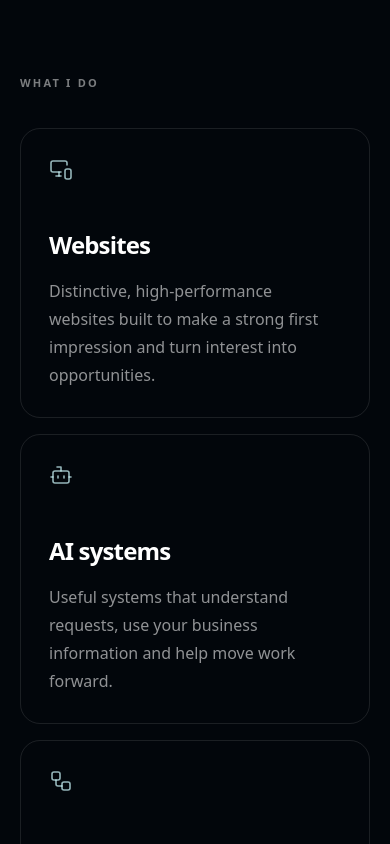
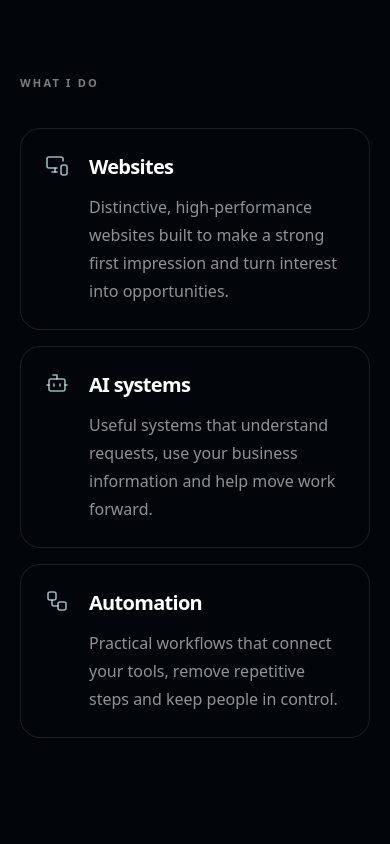
Before and after one commit to socraticblock/Agency, a Next.js app: page /en in a window 390 px wide. Shown: the part 2260-3104 px from the top of the page. Built offline with nearby package versions, Linux system fonts and the light colour scheme; no server answers; a web font is replaced by a local one.

Commit message:
polish(v2): icon-left on mobile What I Do cards to match the reference skeleton

```diff
--- a/src/app/[locale]/_components/v2/Capabilities.tsx
+++ b/src/app/[locale]/_components/v2/Capabilities.tsx
@@ -3,5 +3,5 @@ import type { V2Copy } from "./hero.copy";
 
 export function Capabilities({ copy }: { copy: V2Copy }) {
  const items=[{Icon:MonitorSmartphone,title:copy.websiteTitle,body:copy.websiteBody},{Icon:Bot,title:copy.aiTitle,body:copy.aiBody},{Icon:Workflow,title:copy.automationTitle,body:copy.automationBody}];
- return <section id="capabilities" className="scroll-mt-16 bg-[#02060b] px-5 py-20 sm:px-8 lg:py-28"><div className="mx-auto max-w-[92rem]"><p className="text-[11px] font-extrabold uppercase tracking-[.2em] text-white/48">{copy.capabilitiesEyebrow}</p><div className="mt-9 grid gap-4 md:grid-cols-3">{items.map(({Icon,title,body})=><article key={title} className="rounded-[20px] border border-white/[.1] p-7 transition-colors hover:bg-white/[.02] md:min-h-64 lg:p-9"><Icon className="h-6 w-6 text-cyan-100/72" strokeWidth={1.6} aria-hidden/><h2 className="mt-12 text-2xl font-black tracking-[-.035em]">{title}</h2><p className="mt-4 max-w-sm text-base leading-7 text-white/56">{body}</p></article>)}</div></div></section>;
+ return <section id="capabilities" className="scroll-mt-16 bg-[#02060b] px-5 py-20 sm:px-8 lg:py-28"><div className="mx-auto max-w-[92rem]"><p className="text-[11px] font-extrabold uppercase tracking-[.2em] text-white/48">{copy.capabilitiesEyebrow}</p><div className="mt-9 grid gap-4 md:grid-cols-3">{items.map(({Icon,title,body})=><article key={title} className="flex gap-5 rounded-[20px] border border-white/[.1] p-6 transition-colors hover:bg-white/[.02] md:block md:min-h-64 md:p-7 lg:p-9"><Icon className="h-6 w-6 shrink-0 text-cyan-100/72" strokeWidth={1.6} aria-hidden/><div className="min-w-0"><h2 className="text-xl font-black tracking-[-.035em] md:mt-12 md:text-2xl">{title}</h2><p className="mt-3 max-w-sm text-base leading-7 text-white/56 md:mt-4">{body}</p></div></article>)}</div></div></section>;
 }
```
